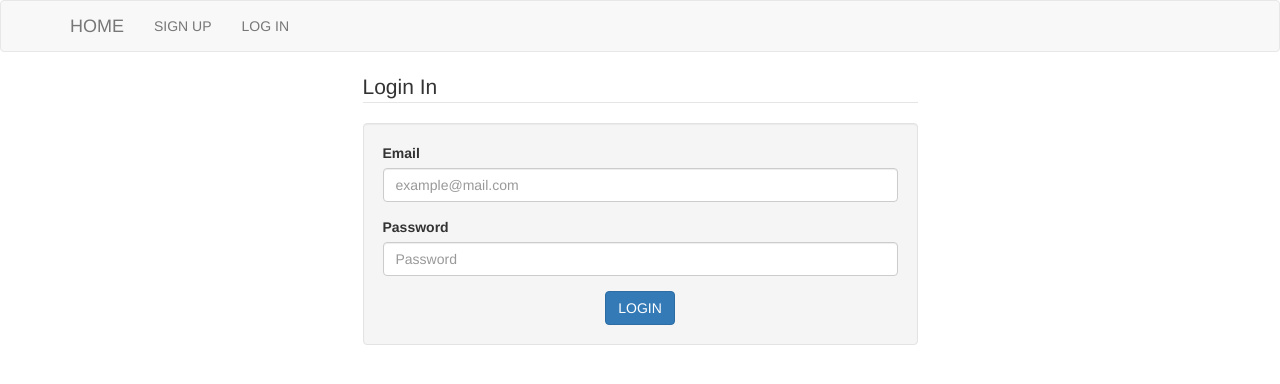
After one commit to vivek-mv/profile_app, a PHP site: page /login.php in a window 1280 px wide. The commit adds this page. Shown: the top 384 px of the page. Run offline with PHP 8.4, Linux system fonts and the light colour scheme.

Commit message:
login functionality added to the profile app

```diff
--- a/db_conn.php
+++ b/db_conn.php
@@ -19,15 +19,15 @@ Class Database {
      */
 	public static function getInstance() {
 		if(!self::$instance) {
-		// If no instance then make one
+			// If no instance then make one
 			self::$instance = new self();
 		}
+
 		return self::$instance;
 	}
 	// Constructor
 	private function __construct() {
-		$this->connection = new mysqli(HOST, USER,
-			PASSWORD, DBNAME);
+		$this->connection = new mysqli(HOST, USER, PASSWORD, DBNAME);
 	}
 
 	// Get mysqli connection
--- /dev/null
+++ b/login.php
@@ -0,0 +1,172 @@
+<?php
+    if ( $_SERVER["REQUEST_METHOD"] == "POST" ) {
+        $error = 0;
+        if ( empty($_POST['email']) ) {
+            $emailErr = "Email cannot be empty";
+            $error++;
+        }
+
+        if ( empty($_POST['password']) ) {
+            $passwordErr = "Password cannot be empty";
+            $error++;
+        }
+
+        /**
+         * Performs validation for the form input fields
+         *
+         * @access public
+         * @param String $data
+         * @return String
+         */
+        function getCorrectData($data) {
+
+            $data = trim($data);
+            $data = stripslashes($data);
+            $data = htmlspecialchars($data);
+            return $data;
+        }
+
+        $email = getCorrectData($_POST["email"]);
+
+        if ( !preg_match("/^[a-zA-Z0-9@.]*$/", $email) ) {
+            $emailErr = 'Invalid email format';
+            $error++;
+        }
+
+        if ( strlen($email) > 50 ) {
+            $emailErr = 'Only 50 characters allowed';
+            $error++;
+        }
+
+        $password = getCorrectData($_POST["password"]);
+
+        if ( !preg_match("/^[a-zA-Z0-9]*$/", $password) ) {
+            $passwordErr = 'Only letters and numbers allowed';
+            $error++;
+        }
+
+        if ( strlen($password) > 11 ) {
+            $passwordErr = 'Only 11 characters allowed';
+            $error++;
+        }
+
+        if ( $error == 0 ) {
+            require_once('dbOperations.php');
+            $dbOperations = new DbOperations();
+            $query = "SELECT * FROM employee WHERE employee.email = '" . $email . "' AND
+                employee.password = '" . $password . "'";
+            $employeeData = $dbOperations->executeSql($query);
+
+            if ( $employeeData->num_rows == 0 ) {
+                $loginErr = 'Invalid login details';
+            }else {
+                session_start();
+                $employee = $employeeData->fetch_assoc();
+                $_SESSION['employeeId'] = $employee['eid'];
+                $_SESSION['employeeFirstName'] = $employee['firstName'];
+                header("Location:index.php");
+                exit();
+            }
+        }
+    }
+?>
+<!DOCTYPE html>
+<html>
+    <head>
+        <meta charset="utf-8">
+        <meta name="viewport" content="width=device-width, initial-scale=1.0">
+        <title>LOGIN</title>
+        <link rel="stylesheet" href="https://maxcdn.bootstrapcdn.com/bootstrap/3.3.6/css/bootstrap.min.css"
+            integrity="sha384-1q8mTJOASx8j1Au+a5WDVnPi2lkFfwwEAa8hDDdjZlpLegxhjVME1fgjWPGmkzs7" crossorigin="anonymous">
+        <style type="text/css">
+            .error{
+                color: red;
+            }
+        </style>
+    </head>
+    <body>
+        <nav class="navbar navbar-default">
+            <div class="container">
+                <div class="navbar-header">
+                    <button type="button" class="navbar-toggle collapsed" data-toggle="collapse" data-target="#navbar"
+                        aria-expanded="false" aria-controls="navbar">
+                    <span class="sr-only">Toggle navigation</span>
+                    <span class="icon-bar"></span>
+                    <span class="icon-bar"></span>
+                    <span class="icon-bar"></span>
+                    </button>
+                    <a class="navbar-brand" href="index.php">HOME</a>
+                </div>
+                <div id="navbar" class="navbar-collapse collapse">
+                    <ul class="nav navbar-nav">
+                        <li><a href="registration_form.php">SIGN UP</a></li>
+                        <li><a href="login.php">LOG IN</a></li>
+                    </ul>
+                </div>
+            </div>
+        </nav>
+        <div class="container">
+            <div class="row">
+                <div class="col-xs-12 col-sm-6 col-md-6 col-lg-6 col-md-offset-3 col-lg-offset-3">
+                    <form action="login.php" method="post" role="form" class="form-vertical">
+                        <fieldset>
+                            <legend>Login In</legend>
+                            <span class="error">
+                                        <?php
+                                            if( !empty($loginErr) ) {
+                                                echo "*".$loginErr;
+                                            }
+                                        ?>
+                                        </span>
+                            <div class="well">
+                                <!-- Input field for email -->
+                                <div class="form-group">
+                                    <label for="firstName">Email</label>
+                                    <div>
+                                        <span class="error">
+                                        <?php
+                                            if( !empty($emailErr) ) {
+                                                echo "*".$emailErr;
+                                            }
+                                        ?>
+                                        </span>
+                                        <input  name="email" type="email" placeholder="example@mail.com" class="form-control input-md"
+                                        <?php
+                                            if( isset($email) ) {
+                                                echo 'value='.$email;
+                                            }
+                                        ?>
+                                        required >
+                                    </div>
+                                </div>
+                                <!-- Input field for password -->
+                                <div class="form-group">
+                                    <label for="password">Password</label>
+                                    <div>
+                                        <span class="error">
+                                        <?php
+                                            if( !empty($passwordErr) ) {
+                                                echo "*".$passwordErr;
+                                            }
+                                        ?>
+                                        </span>
+                                        <input  name="password" type="password" placeholder="Password" class="form-control input-md"
+                                        <?php
+                                            if( isset($password) ) {
+                                                echo 'value='.$password;
+                                            }
+                                        ?>
+                                        required >
+                                    </div>
+                                </div>
+                                <div class="text-center">
+                                    <input type="submit" name="submit" value="LOGIN" class="btn btn-primary">
+                                </div>
+                            </div>
+                        </fieldset>
+                    </form>
+                </div>
+            </div>
+        </div>
+    </body>
+</html>
```
Also changed, not shown: dbOperations.php (+8 -9 lines), details.php (+26 -12 lines), index.php (+42 -8 lines), logout.php (added, +10 -0 lines), registration_form.php (+66 -10 lines).
